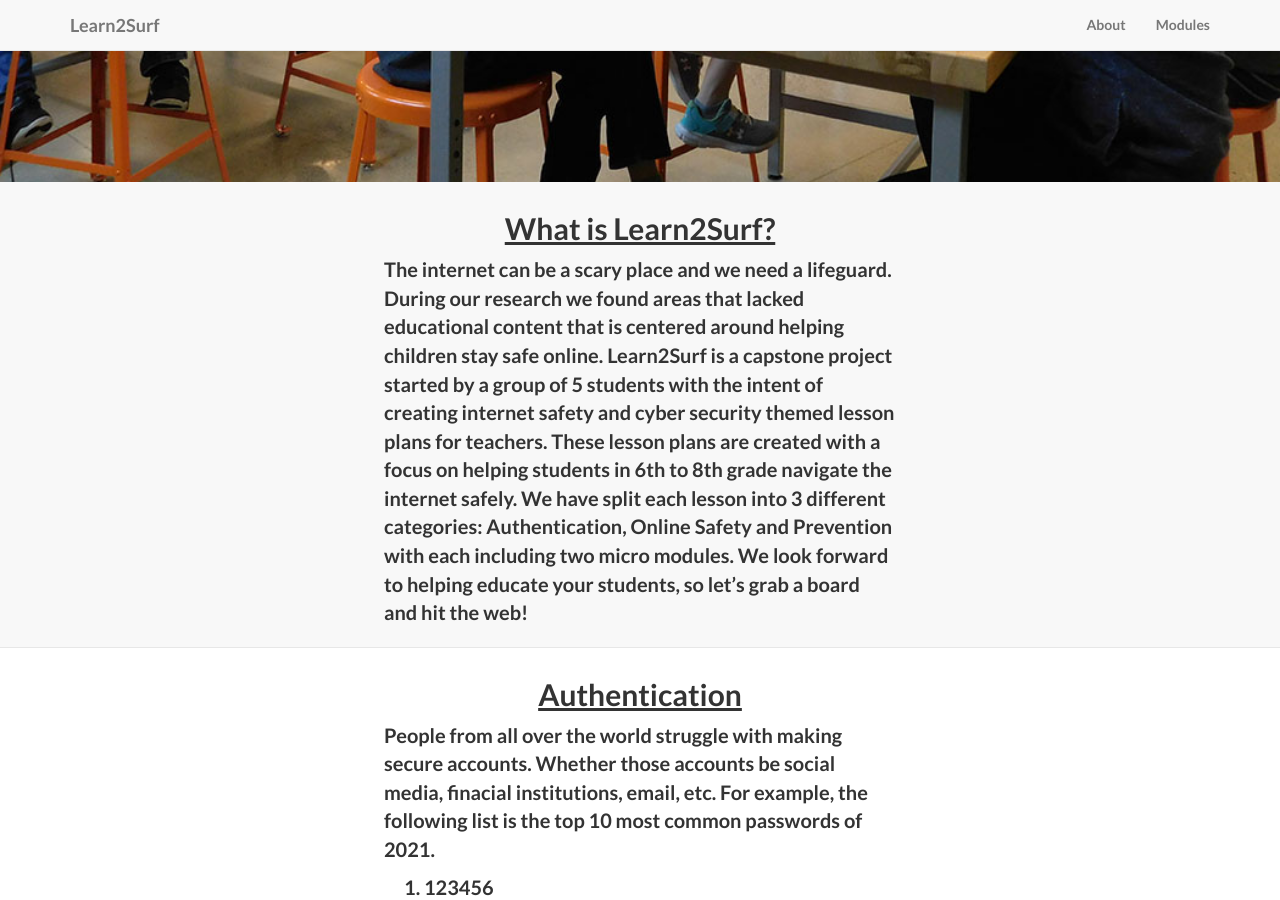
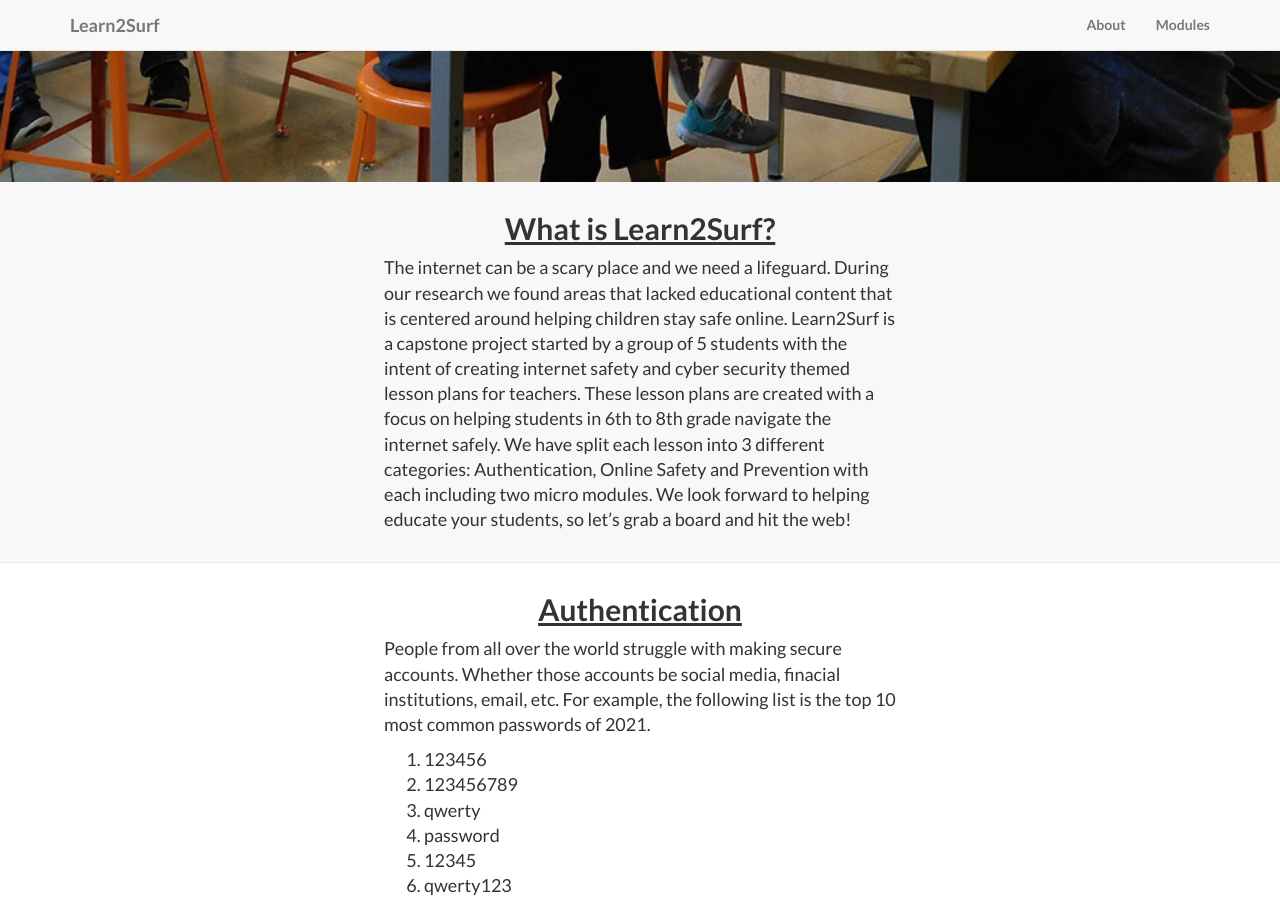
Before and after one commit to Konnor-Filip/Learn2Surf, a Jekyll site: the page built from index.html, in a window 1280 px wide and 900 px high, scrolled down 595 px. Built offline with Jekyll 4.4.1, drawn with Linux system fonts in a browser that asks for light colours.

Commit message:
font changes

```diff
--- a/index.html
+++ b/index.html
@@ -36,26 +36,30 @@ subTitle: Teaching Students to Surf the web
 </section>
 
 <!-- About Section -->
-<section id="about" style="font-size: 20px;">
+<section id="home" style="font-size: 18px;">
     <div>
         <div>
             <div class="content-section-c" style="padding-left: 30%; padding-right: 30%;">
                 <div style="text-align: center;">
                     <h2><u>What is Learn2Surf?</u></h2>
                 </div>
-                <p><b>The internet can be a scary place and we need a lifeguard. During our research we found areas that
+                <div class="lead">
+                <p>The internet can be a scary place and we need a lifeguard. During our research we found areas that
                     lacked educational content that is centered around helping children stay safe online. Learn2Surf is
                     a capstone project started by a group of 5 students with the intent of creating internet safety and
                     cyber security themed lesson plans for teachers. These lesson plans are created with a focus on
                     helping students in 6th to 8th grade navigate the internet safely. We have split each lesson into 3
                     different categories: Authentication, Online Safety and Prevention with each including two micro
                     modules. We look forward to helping educate your students, so let’s grab a board and hit the web!
-                </b></p>
+                </p>
+                </div>
+            </div>
             </div>
             <div class="content-section-d" style="padding-left: 30%; padding-right: 30%;">
                 <div style="text-align: center;">
                     <h2><u>Authentication</u></h2>
                 </div>
+            <div class="lead">
                 <p>People from all over the world struggle with making secure accounts. Whether those accounts be social
                     media, finacial institutions, email, etc. For example, the following list is the top 10 most common
                     passwords of 2021.</p>
@@ -79,6 +83,7 @@ subTitle: Teaching Students to Surf the web
                     have access.By creating educational content that can teach kids why authentication is important we
                     hope to increase the cybersecurity of the internet and protect everyone's accounts.</p>
             </div>
+            </div>
             <div class="content-section-c" style="padding-left: 30%; padding-right: 30%;">
                 <div style="text-align: center;">
                     <h2><u>Phishing</u></h2>
@@ -88,7 +93,7 @@ subTitle: Teaching Students to Surf the web
                         <img src="img/phishing.png" alt="Phishing"
                             style="display: block; margin-left:0; margin-right: auto; width: 300px; height: 300px; align-items: right; flex-basis: 40%;">
                     </div>
-                    <div style="padding-left: 20px;">
+                    <div  class="lead" style="padding-left: 20px;">
                         <p>Phishing is one of the most common types of cyber attacks going on in the world right now.
                             These attacks focus on a type of attack known as social-engineering. Social-engineering is
                             when someone attempts to decieve you in order to get you to do something. In terms of cyber
@@ -104,7 +109,7 @@ subTitle: Teaching Students to Surf the web
                     <h3><u>Malware</u></h3>
                 </div>
                 <div style="display: flex; align-items: center; justify-content: center;">
-                <div style="padding-left: 20px;">
+                <div class="lead" style="padding-left: 20px;">
                     <p>While phishing is on the rise in terms of number of attacks. The most common type of cyber attack
                         is malware. Malware is a piece of malicious software that could damage your computer, steal
                         finacial information or be used to spy on individuals. In recent news WannaCry, a type of
```
